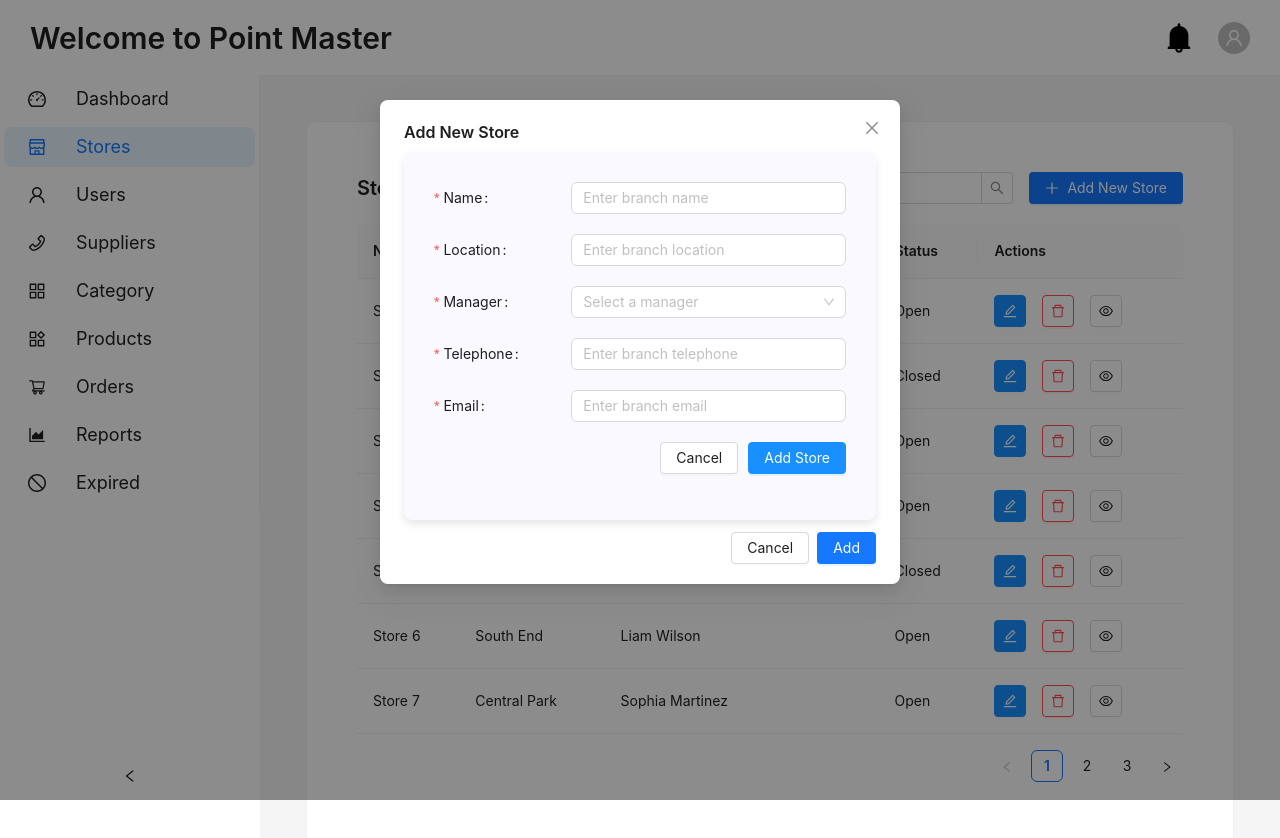
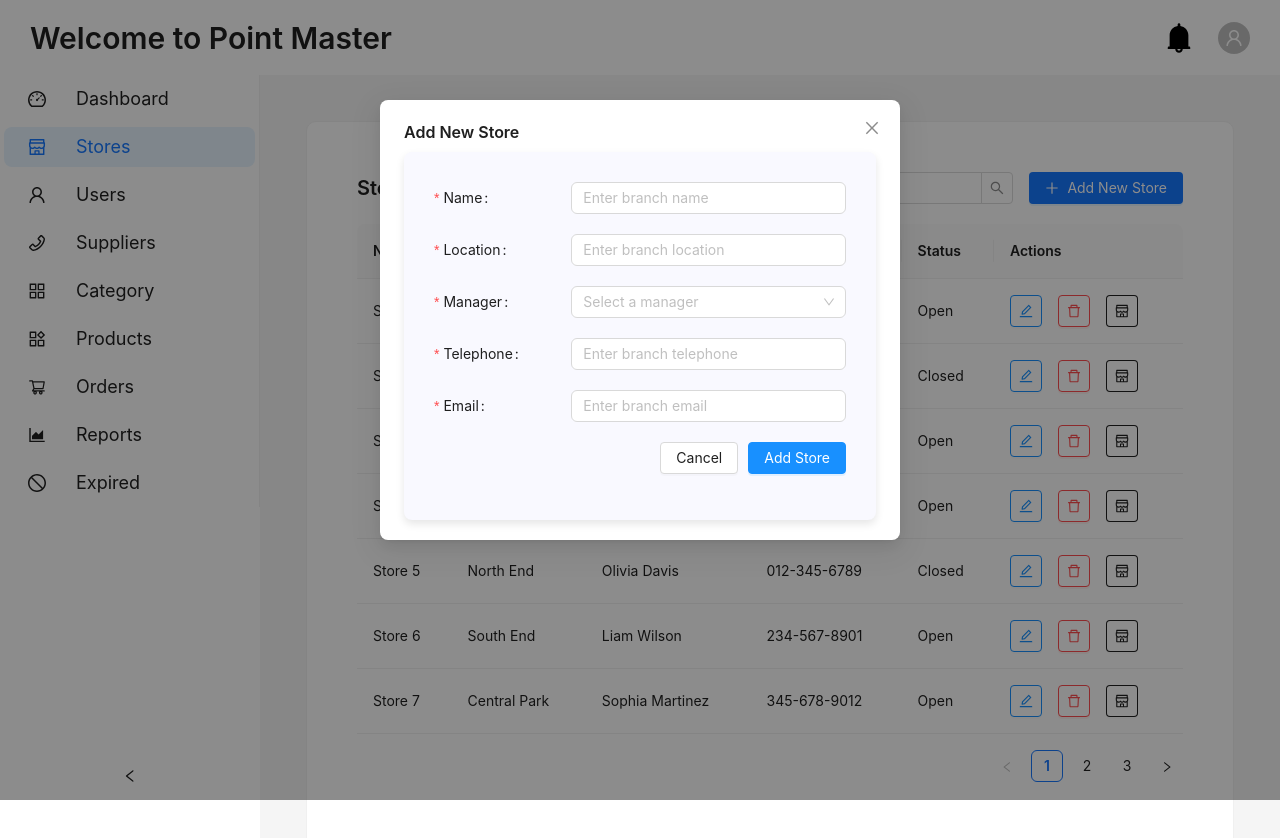
Before and after one commit to PointMaster-POS/web-management, a React (Create React App) app in the folder pointmaster/: page /stores in a window 1280 px wide. Both pictures are taken after typing "Sample" into the empty fields and a click on the button "Add New Store". Shown: the top 838 px of the page. Built offline with nearby package versions, Linux system fonts and the light colour scheme.

Commit message:
Update Stores.js

```diff
--- a/pointmaster/src/pages/Owner Dashboard/Stores.js
+++ b/pointmaster/src/pages/Owner Dashboard/Stores.js
@@ -9,7 +9,7 @@ import {
   Tooltip,
   Input,
 } from "antd";
-import { EditOutlined, DeleteOutlined, PlusOutlined, EyeOutlined } from "@ant-design/icons";
+import { EditOutlined, DeleteOutlined, PlusOutlined, ShopOutlined } from "@ant-design/icons";
 import NewStore from "./NewStore";
 import { storesData } from "./Data";
 
@@ -55,9 +55,9 @@ const Stores = () => {
       key: "manager",
     },
     {
-      title: "Phone",
-      dataIndex: "phone",
-      key: "phone",
+      title: "Telephone",
+      dataIndex: "telephone",
+      key: "telephone",
     },
     {
       title: "Status",
@@ -67,16 +67,15 @@ const Stores = () => {
     {
       title: "Actions",
       key: "actions",
-      render: (text, record) => (
+      render: (record) => (
         <Space size="middle">
           <Tooltip title="Edit Store">
             <Button
               icon={<EditOutlined />}
               onClick={() => handleEdit(record)}
               style={{
-                backgroundColor: "#1890ff",
                 borderColor: "#1890ff",
-                color: "#fff",
+                color: "#1890ff",
               }}
             />
           </Tooltip>
@@ -89,8 +88,12 @@ const Stores = () => {
           </Tooltip>
           <Tooltip title="View Store">
             <Button
-              icon={<EyeOutlined />}
+              icon={<ShopOutlined />}
               onClick={() => handleView(record)}
+              style={{
+                borderColor: "rgb(0,0,0,0.88)",
+                color: "rgb(0,0,0,0.88)",
+              }}
             />
           </Tooltip>
         </Space>
@@ -116,15 +119,15 @@ const Stores = () => {
 
    // Filtered data based on search
    const filteredData = storesData.filter((item) =>
-    item.name.toLowerCase().includes(searchText.toLowerCase())
+    searchText === "" || item.name.toLowerCase() === searchText.toLowerCase()
   );
+
 
   return (
     <Card
       style={{
         margin: 30,
         padding: 30,
-        /* boxShadow: '0 4px 8px 0 rgba(0, 0, 0, 0.2)', */
         borderRadius: "10px",
       }}
       bodyStyle={{ padding: "20px" }}
@@ -143,7 +146,7 @@ const Stores = () => {
           <Search
             placeholder="Search stores"
             onSearch={(value) => setSearchText(value)}
-            style={{ marginRight: 16, width: 200 }}
+            style={{ marginRight: 16, width: 300 }}
           />
           <Button type="primary" onClick={showModal} icon={<PlusOutlined />}>
             Add New Store
@@ -156,19 +159,7 @@ const Stores = () => {
         visible={isModalVisible}
         onOk={handleOk}
         onCancel={handleCancel}
-        footer={[
-          <Button key="cancel" onClick={handleCancel}>
-            Cancel
-          </Button>,
-          <Button
-            key="submit"
-            type="primary"
-            form="add_branch"
-            htmlType="submit"
-          >
-            Add
-          </Button>,
-        ]}
+        footer={ null }
       >
         <NewStore onFinish={handleFormSubmit} />
       </Modal>
```
